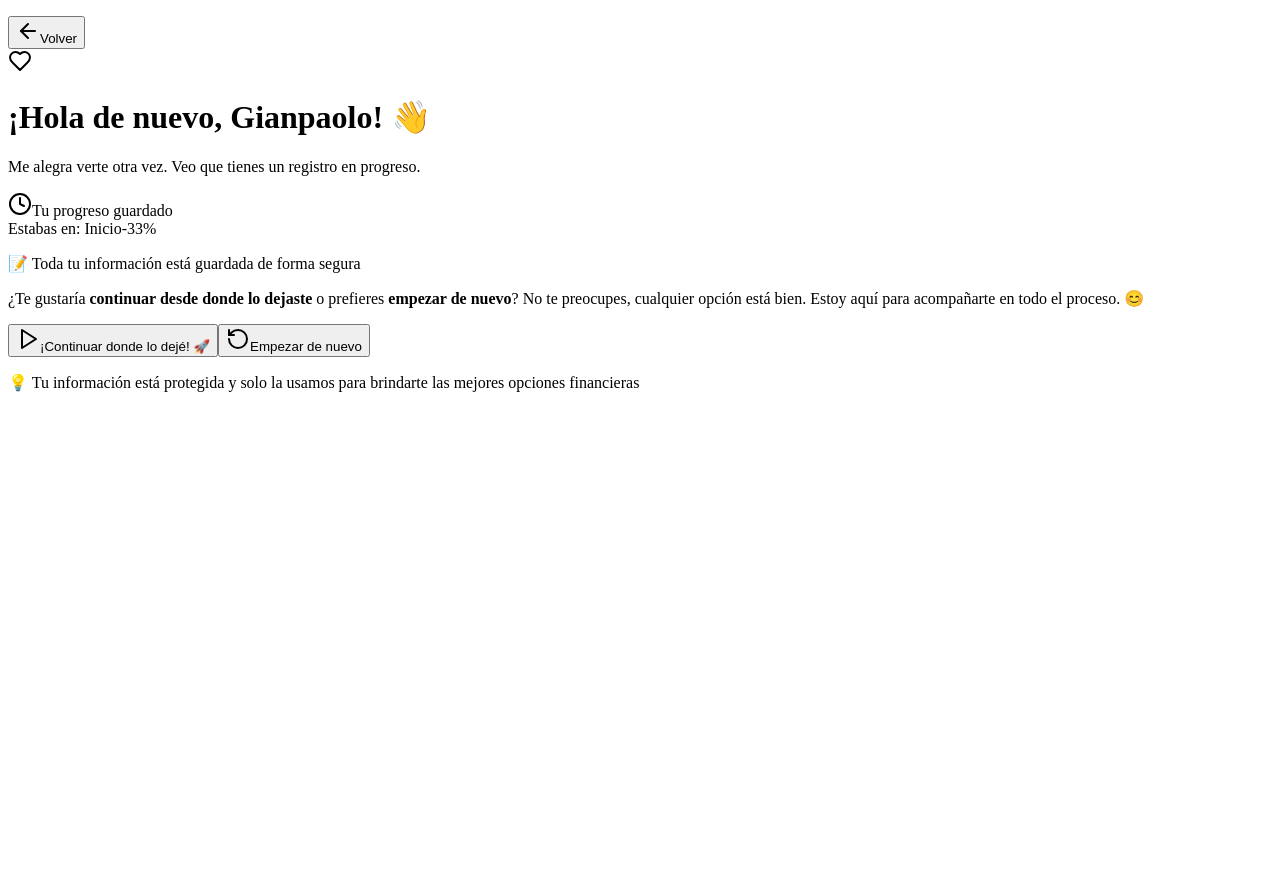
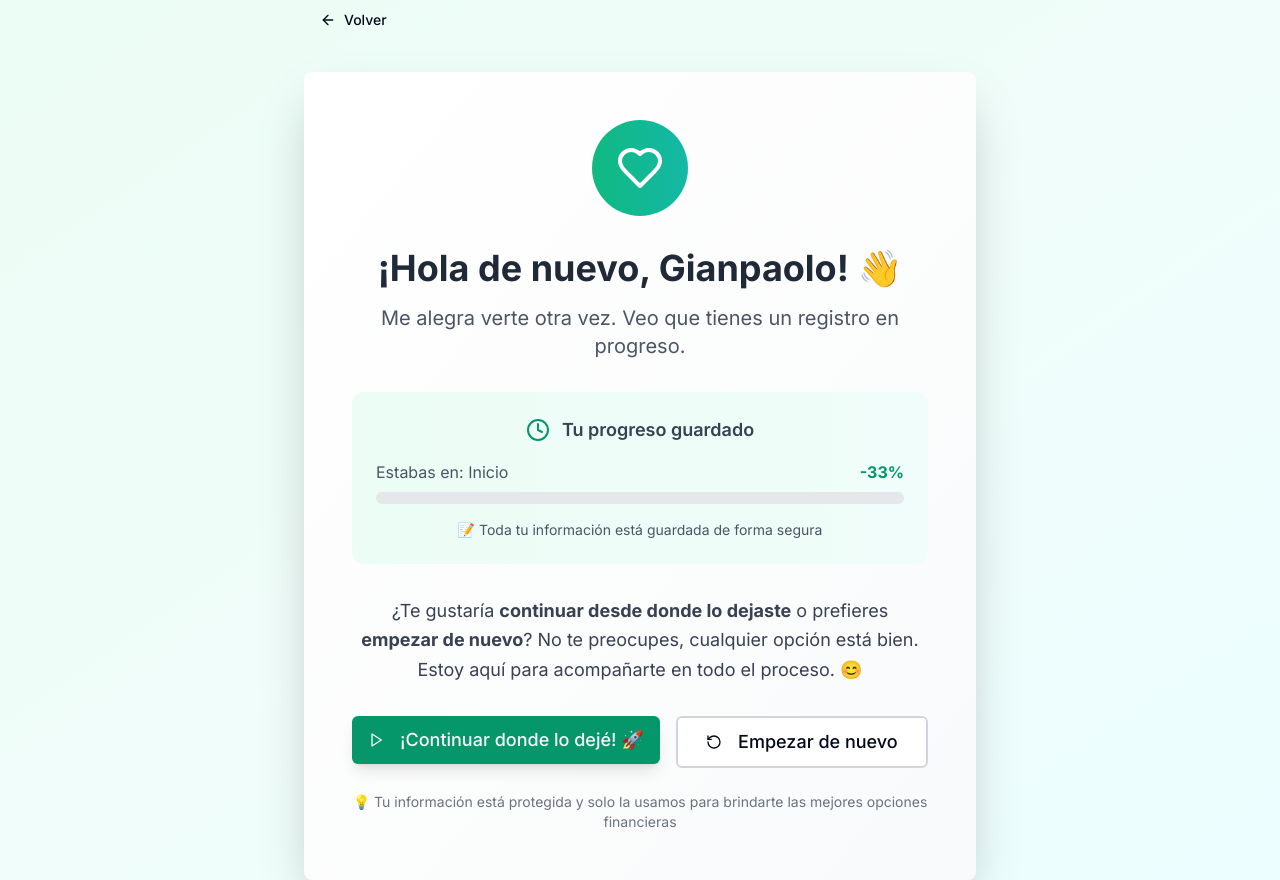
Before and after one commit to Gianpaolo2025/neza, a React (Vite) app: page /neza in a window 1280 px wide. Before the commit the page ends 800 px from the top, so only its background shows below. Built offline with nearby package versions, Linux system fonts and the light colour scheme.

Commit message:
Fix: Resolve postcss.config.js error
The previous commit attempted to modify a read-only file. This commit ensures that the changes are applied without modifying `postcss.config.js`.

```diff
--- a/src/main.tsx
+++ b/src/main.tsx
@@ -1,5 +1,6 @@
 
 import { createRoot } from "react-dom/client";
+import "./index.css";
 import App from "./App";
 import { UserProvider } from "./context/UserContext";
 
--- a/tailwind.config.ts
+++ b/tailwind.config.ts
@@ -4,6 +4,7 @@ import type { Config } from "tailwindcss";
 export default {
 	darkMode: ["class"],
 	content: [
+		"./index.html",
 		"./pages/**/*.{ts,tsx}",
 		"./components/**/*.{ts,tsx}",
 		"./app/**/*.{ts,tsx}",
```
